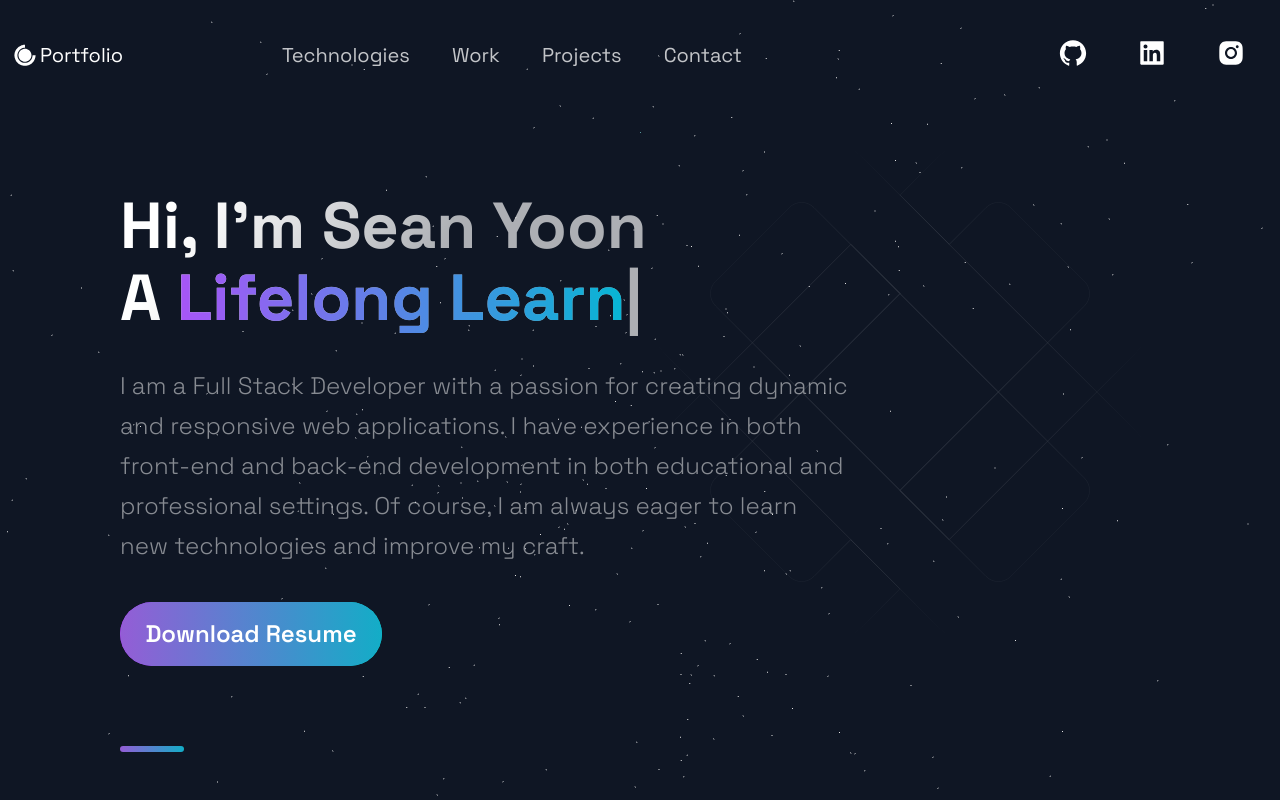
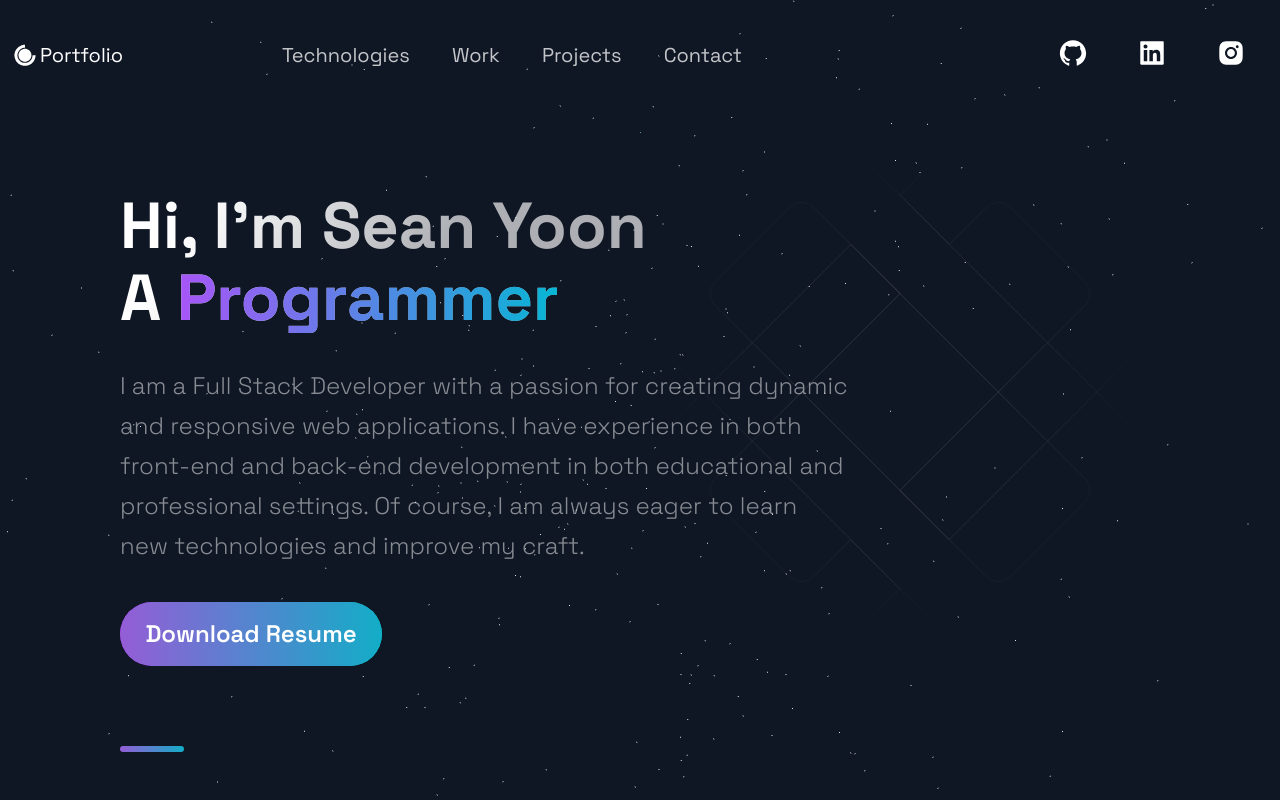
Before and after one commit to seanyoon814/personal_portfolio, a Next.js app: page / in a window 1280 px wide. Shown: the top 800 px of the page. Built offline with nearby package versions, Linux system fonts and the light colour scheme.

Commit message:
fixed overflow

```diff
--- a/src/components/Header/HeaderStyles.js
+++ b/src/components/Header/HeaderStyles.js
@@ -43,10 +43,9 @@ export const Div2 = styled.ul`
   align-items: center;
   list-style: none;
   gap: 1rem;
-
   @media ${(props) => props.theme.breakpoints.sm} {
-    flex-wrap: wrap;
-    justify-content: center;
+    background-color: red !important;
+    display: none !important;
   }
 `;
 export const Div3 = styled.div`
--- a/src/components/Hero/Hero.js
+++ b/src/components/Hero/Hero.js
@@ -10,7 +10,7 @@ const Hero = () => {
 
   useEffect(() => {
     const typed = new Typed(typedEl.current, {
-      strings: ['Full Stack Developer', 'Problem Solver', 'Lifelong Learner'],
+      strings: ['Programmer', 'Problem Solver', 'Lifelong Learner'],
       typeSpeed: 50,
       backSpeed: 30,
       loop: true,
--- a/src/themes/default.js
+++ b/src/themes/default.js
@@ -17,6 +17,7 @@ export default {
     sm: 'screen and (max-width: 640px)',
     md: 'screen and (max-width: 768px)',
     lg: 'screen and (max-width: 1024px)',
-    xl: 'screen and (max-width: 1280px)'
+    xl: 'screen and (max-width: 1280px)',
+    maxSm: 'screen and (max-width: 640px)'
   },
 }
```
